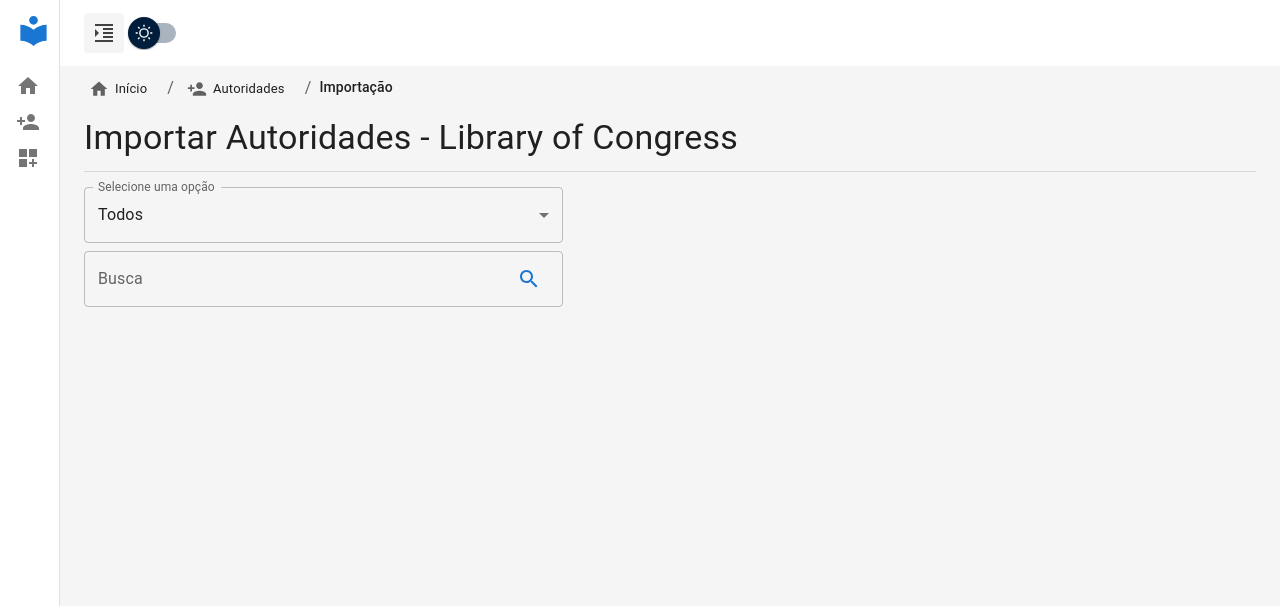
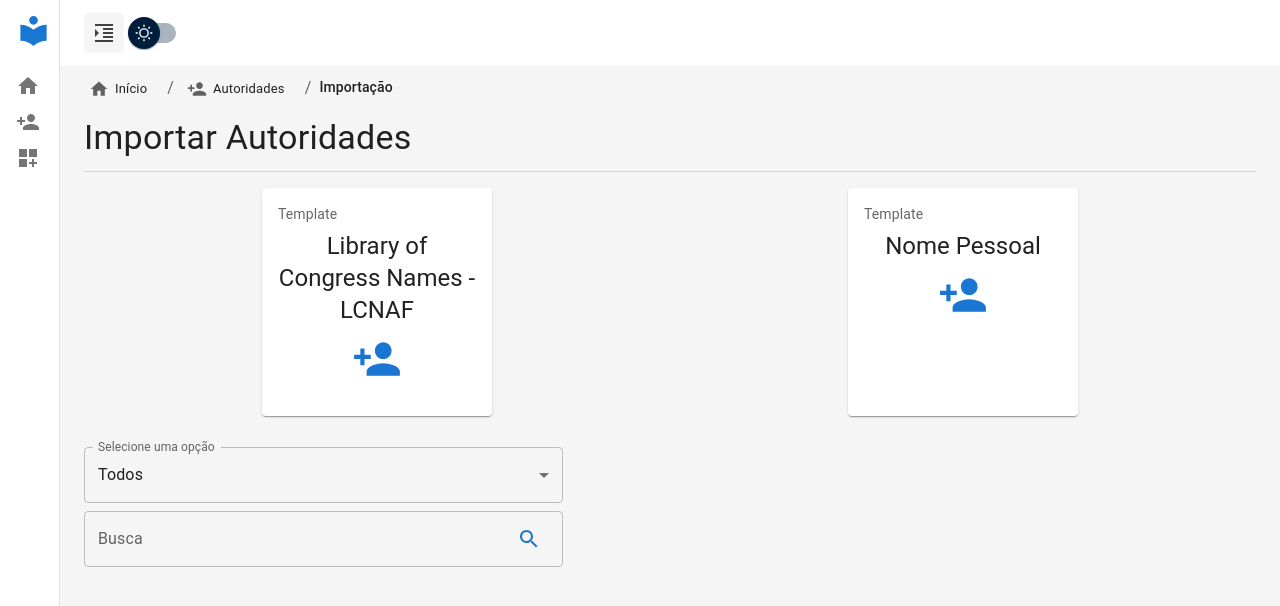
Before and after one commit to inacioigne/bibliokeia-ui, a Next.js app: page /admin/authority/importation in a window 1280 px wide. Shown: the top 606 px of the page. Built offline with nearby package versions, Linux system fonts and the light colour scheme.

Commit message:
10/08/2023

```diff
--- a/src/app/admin/authority/importation/page.tsx
+++ b/src/app/admin/authority/importation/page.tsx
@@ -109,9 +109,21 @@
         <BreadcrumbsBK previousPaths={previousPaths} currentPath="Importação" />
       </Box>
       <Typography variant="h4" gutterBottom>
-        Importar Autoridades - Library of Congress
+        Importar Autoridades
       </Typography>
       <Divider />
+      <Box sx={{ py: "1rem", display: "flex", justifyContent: "space-around" }}>
+        <CardCataloguing
+          name="Library of Congress Names - LCNAF"
+          link="/admin/authority/importation"
+          Icon={PersonAdd}
+        />
+      <CardCataloguing
+          name="Nome Pessoal"
+          link="/admin/cataloguing/book"
+          Icon={PersonAdd}
+        />
+      </Box>
       <Grid container spacing={2}>
         <Grid item xs={5} sx={{ mt: "15px" }}>
           <form>
--- a/src/app/admin/authority/page.tsx
+++ b/src/app/admin/authority/page.tsx
@@ -28,12 +28,12 @@
         />
       </Box>
       <Typography variant="h4" gutterBottom>
-        Criar Nova Autoridade
+        Autoridades
       </Typography>
       <Divider />
       <Box sx={{ py: "1rem", display: "flex", justifyContent: "space-around" }}>
         <CardCataloguing
-          name="Importar Registros"
+          name="Importar Autoridades"
           link="/admin/authority/importation"
           Icon={PersonAdd}
         />
```
